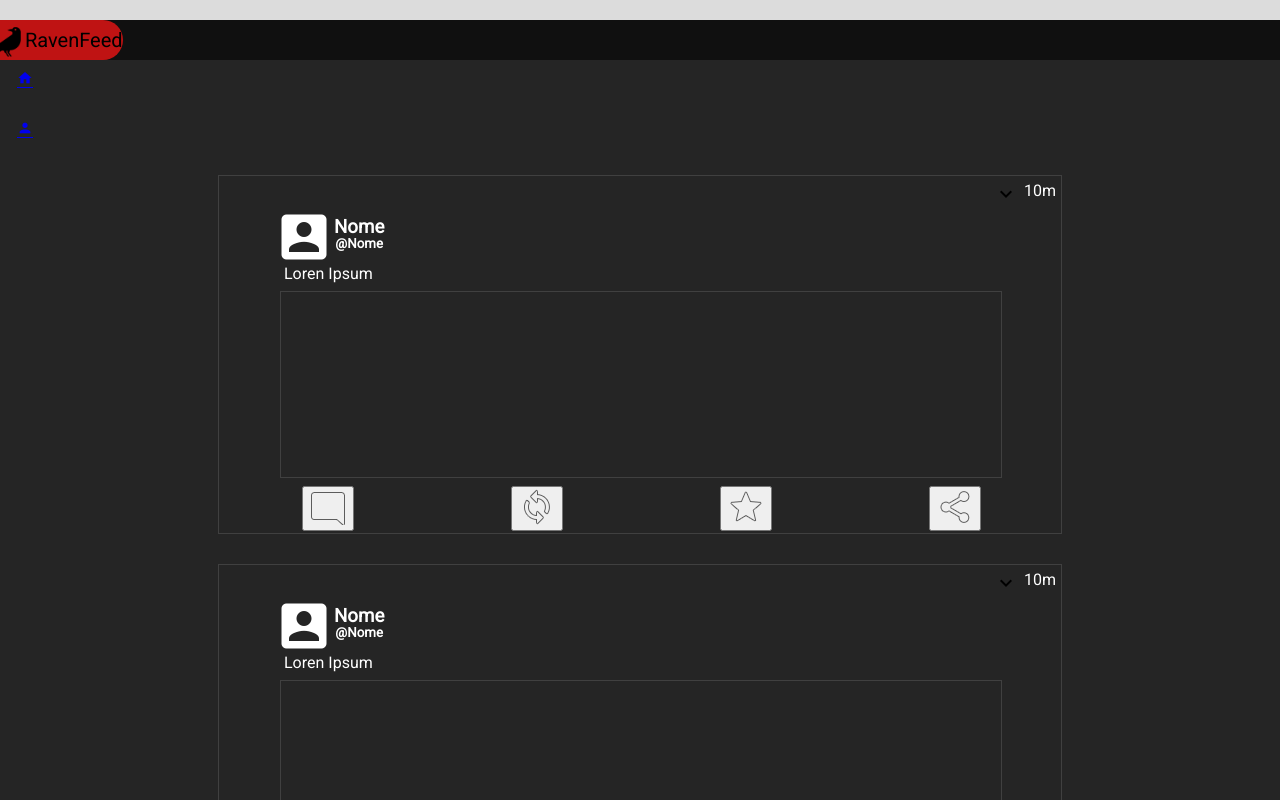
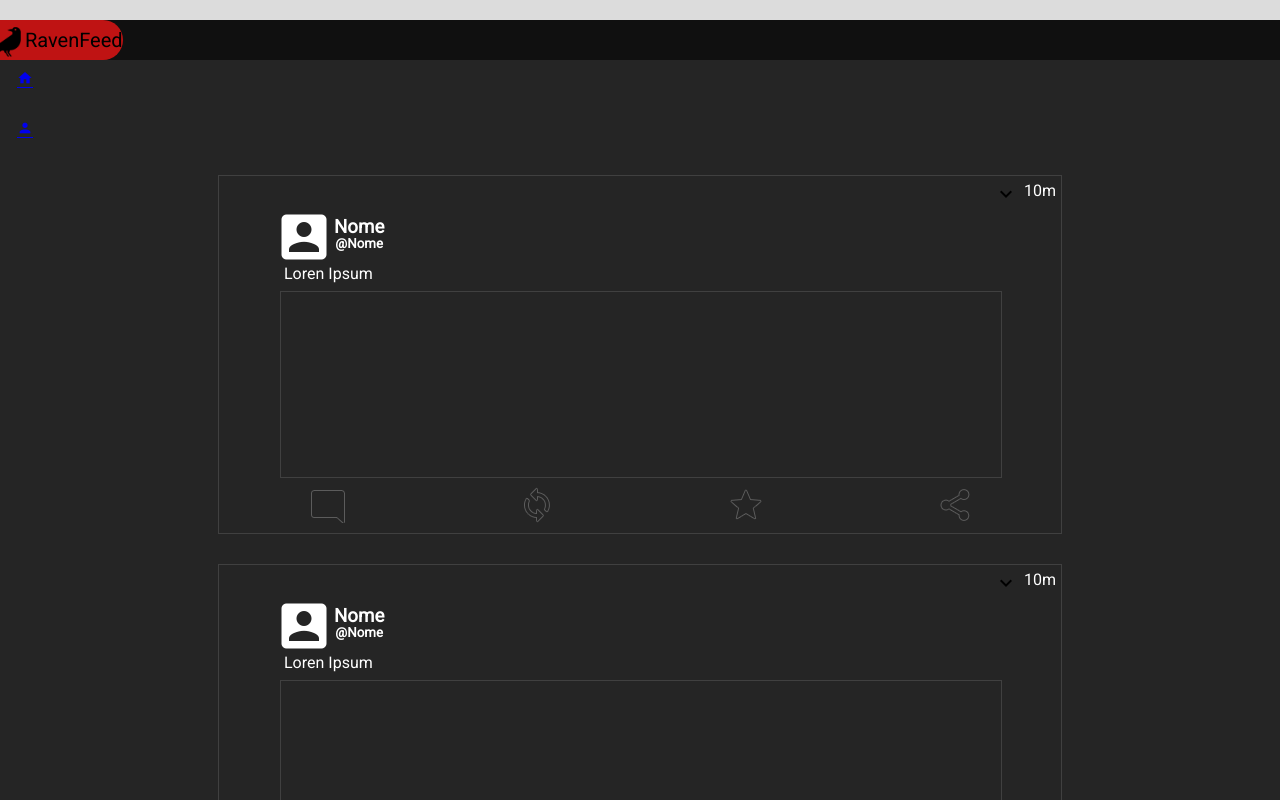
Before and after one commit to Tyreum/RavenFeed, a React (Create React App) app: page / in a window 1280 px wide. Shown: the top 800 px of the page. Built offline with nearby package versions, Linux system fonts and the light colour scheme.

Commit message:
prefiro nao comentar

```diff
--- a/src/components/cardPost/index.jsx
+++ b/src/components/cardPost/index.jsx
@@ -29,10 +29,10 @@ export default function CardPost(){
                 <div className="post-img"></div>
                 <div className="post-detail">
                     <div className='btn-flexpost'>
-                        <button href="#"><img className='btncomment' src={comment} alt="Comment"/></button>
-                        <button href="#"><img className='btnloop' src={loop} alt="Loop"/></button>
-                        <button href="#"><img className='btngrade' src={grade} alt="Grade"/></button>
-                        <button href="#"><img className='btnshare' src={share} alt="Share"/></button>
+                        <button className='button'><img className='btncomment' src={comment} alt="Comment"/></button>
+                        <button className='button'><img className='btnloop' src={loop} alt="Loop"/></button>
+                        <button className='button'><img className='btngrade' src={grade} alt="Grade"/></button>
+                        <button className='button'><img className='btnshare' src={share} alt="Share"/></button>
                     </div>
                 </div>
             </div>
--- a/src/components/header/Header.css
+++ b/src/components/header/Header.css
@@ -43,3 +43,12 @@
     font-size: 35px;
     color: #404040;
   }
+
+  .button {
+    background-color: Transparent;
+    background-repeat: no-repeat;
+    border: none;
+    cursor: pointer;
+    overflow: hidden;
+    outline: none;
+}
```
